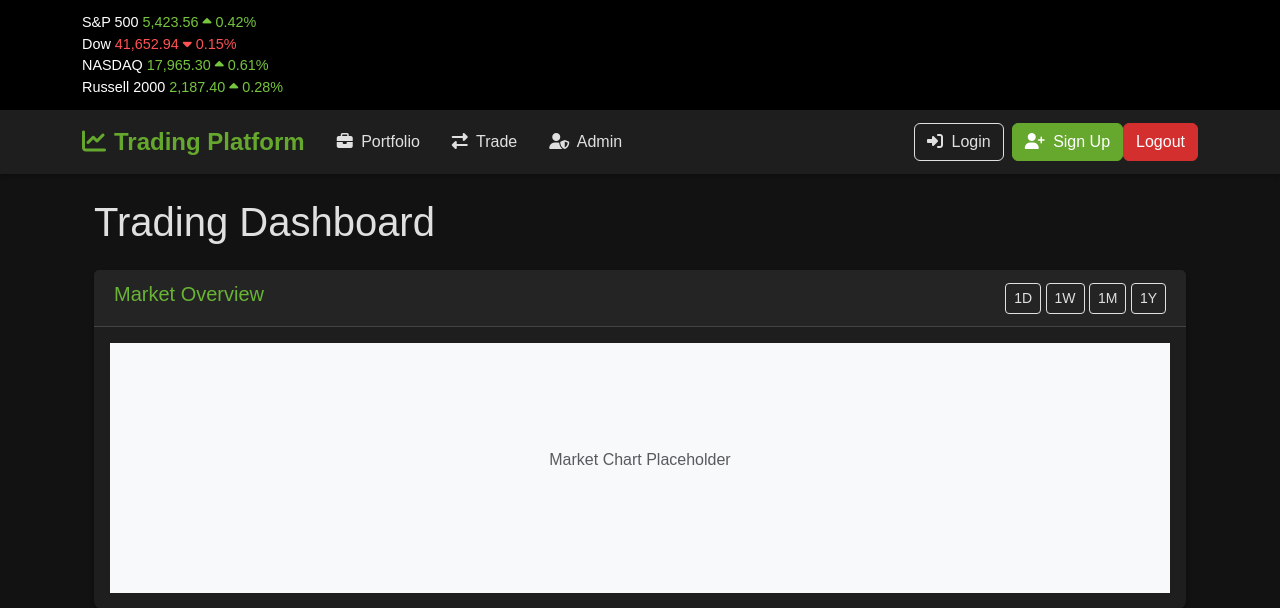
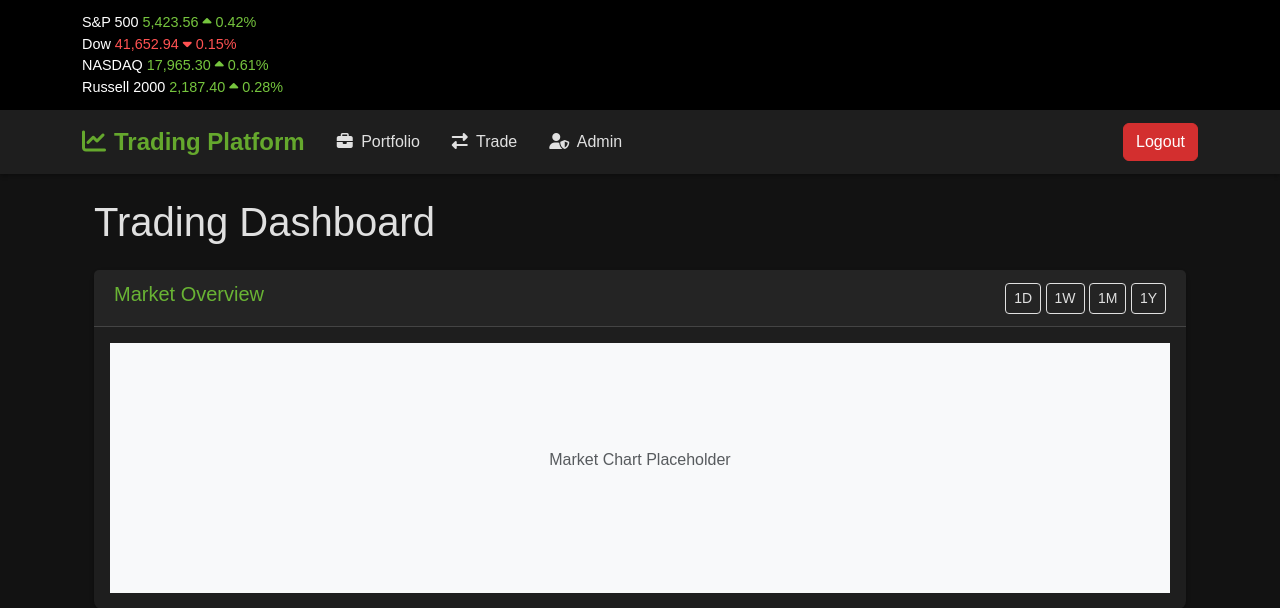
Before and after one commit to bdnkyoto/IFT401, a Flask app: page / in a window 1280 px wide. Shown: the top 608 px of the page. Run offline with Flask 3, Linux system fonts and the light colour scheme; the visitor is signed in with stand-in values (Sample User, id 1); some libraries are stand-ins or nearby versions.

Commit message:
Login Changes Continued
Logout button only appears when logged in, else the login or sign up button will appear.

```diff
--- a/templates/base.html
+++ b/templates/base.html
@@ -67,6 +67,11 @@
                     </li>
                 </ul>
                 <ul class="navbar-nav ms-auto">
+                    {% if current_user.is_authenticated %}
+                    <li class="nav-item">
+                        <a href="{{ url_for('logout') }}" class="btn btn-danger">Logout</a>
+                    </li>
+                    {% else %}
                     <li class="nav-item me-2">
                         <a href="{{ url_for('login') }}" class="btn btn-outline-light">
                             <i class="fas fa-sign-in-alt me-1"></i> Login
@@ -77,16 +82,11 @@
                             <i class="fas fa-user-plus me-1"></i> Sign Up
                         </a>
                     </li>
-                    {% if current_user.is_authenticated %}
-                    <li class="nav-item">
-                        <a href="{{ url_for('logout') }}" class="btn btn-danger">Logout</a>
-                    </li>
                     {% endif %}
                 </ul>
             </div>
         </div>
     </nav>
-
     <!-- Main Content -->
     <div class="container mt-4">
         {% block content %}
```
